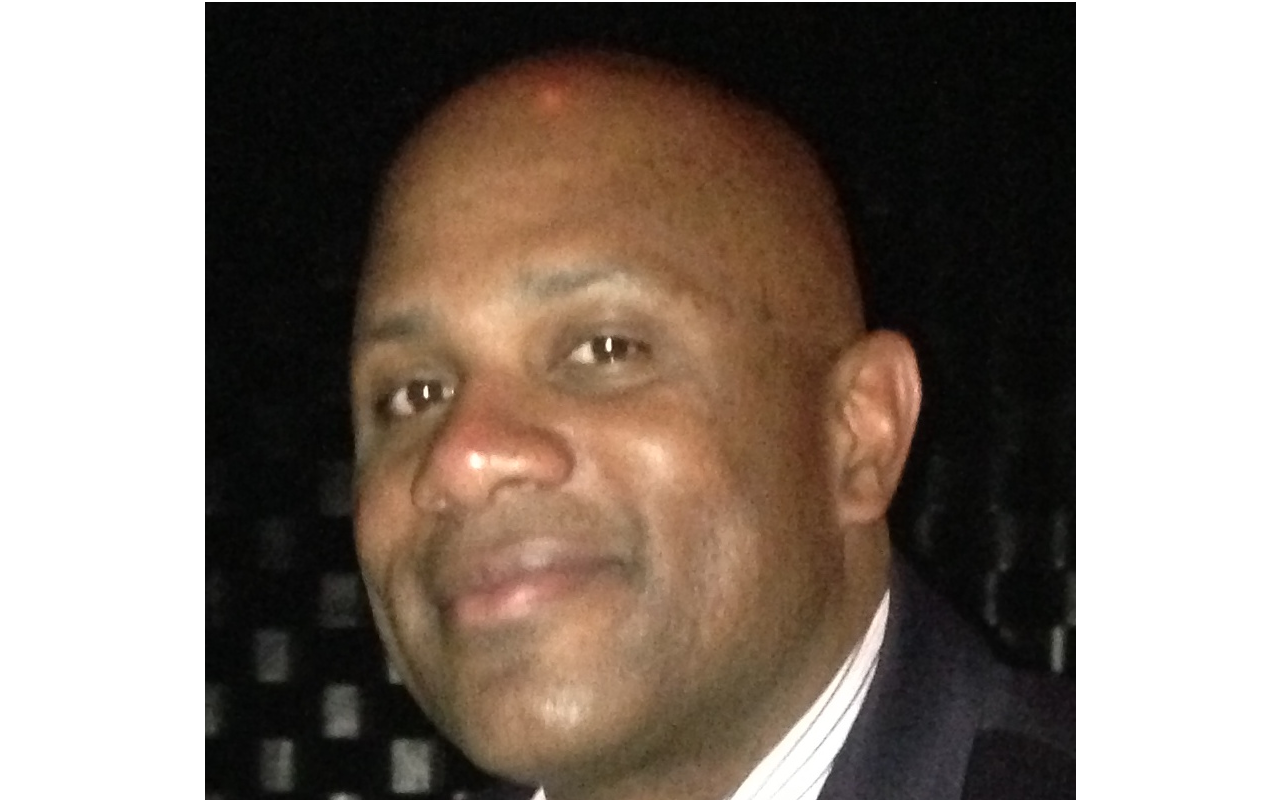
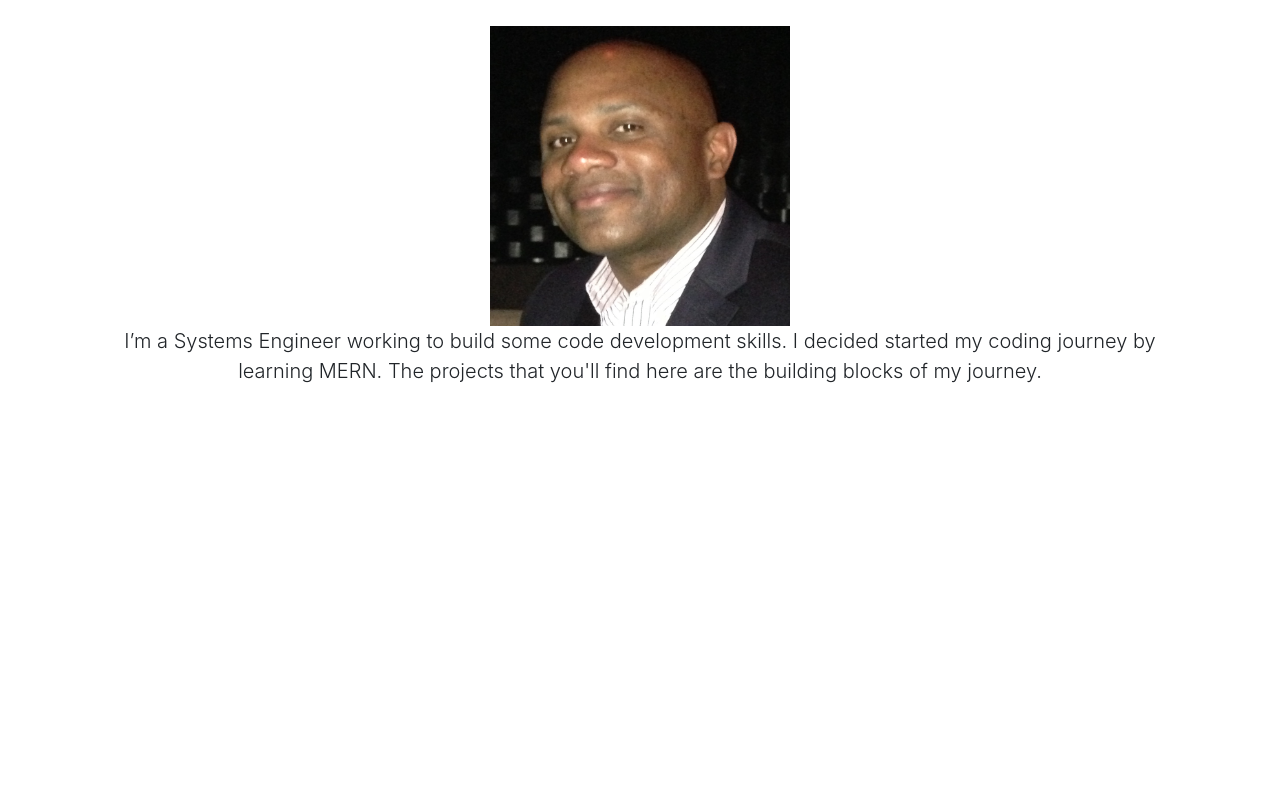
Before and after one commit to yauntee/yauntee.github.io, a website: page index.html in a window 1280 px wide. Shown: the part 158-958 px from the top of the page. After the commit the page ends 800 px from the top, so only its background shows below. Drawn offline with Linux system fonts and the light colour scheme.

Commit message:
Update index.html

```diff
--- a/index.html
+++ b/index.html
@@ -49,8 +49,8 @@
   <div class="container">
     <div class="row">
       <div class="col-lg-12 text-center">
-        <h1 class="mt-5">Bio</h1>
-        <img src="Mypic.JPG">
+        <h1 class="mt-5">Bio</h1><br>
+        <img src="Mypic.JPG" alt="Bio Pic" width="300" height="300"><br>
         <p class="lead">I’m a Systems Engineer working to build some code development skills. I decided started my coding journey by learning MERN. The projects that you'll find here are the building blocks of my journey.</p>
       </div>
     </div>
```
